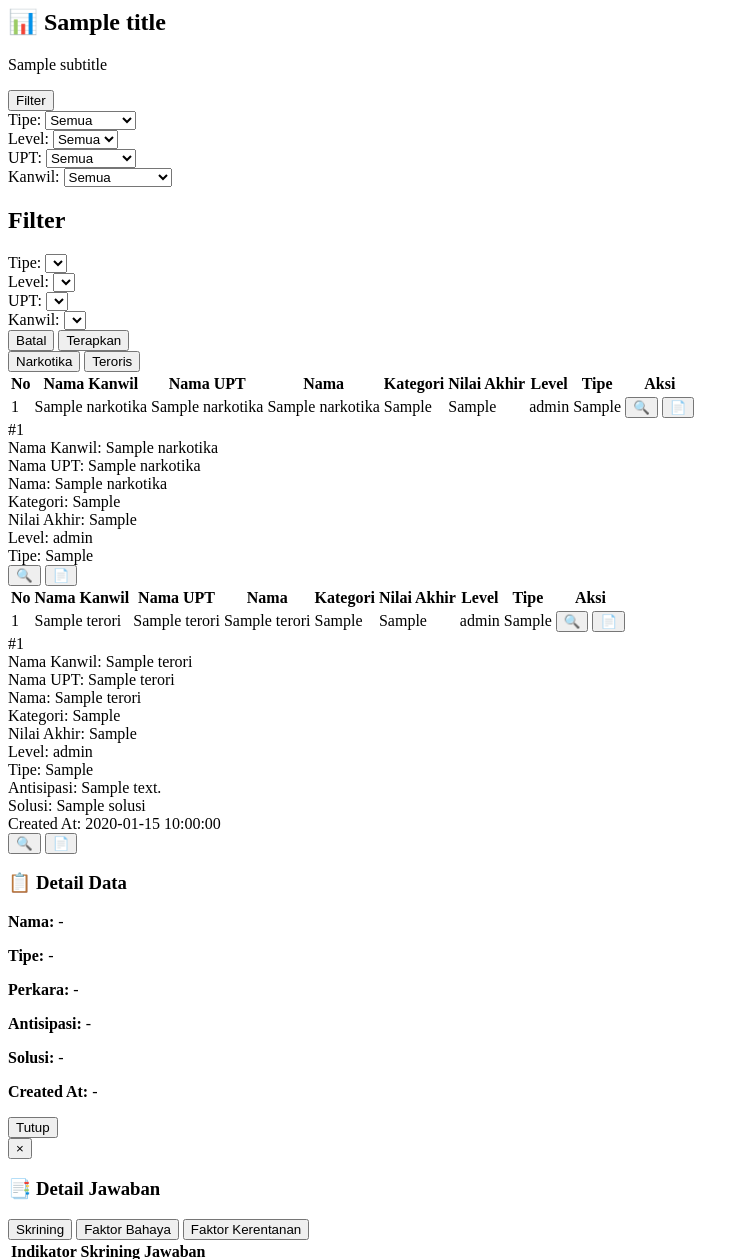
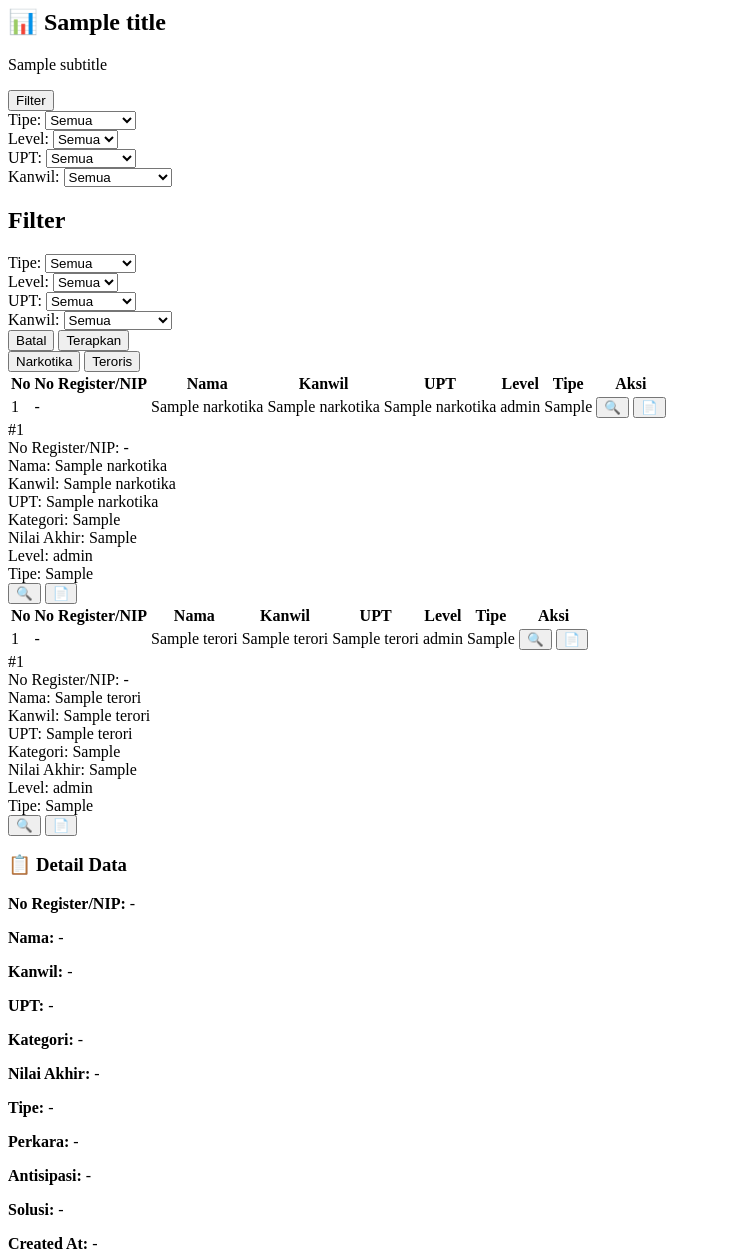
Before and after one commit to rifqimhmd/A.W.A.S., a CodeIgniter app: the page made by application/views/front/pages/datakerawanan/histori.php in a window 1280 px wide. Shown: the top 1259 px of the page, without its empty margins (0-749 px from the left). Run offline with CodeIgniter, Linux system fonts and the light colour scheme; the template is opened without the code that fills it: most values are stand-ins (such as "Sample title", 1, 10 or a date in 2020); lists and menus that the app fills with data are empty.

Commit message:
memperbaiki filter versi mobile dan merubah tabel riwayat

```diff
--- a/application/models/HistoriModel.php
+++ b/application/models/HistoriModel.php
@@ -16,6 +16,8 @@
             p.nama_pegawai,
             n.nama_narapidana,
             n.perkara,
+            n.no_register,
+            p.nip,
             COALESCE(u_peg.nama_upt, u_nap.nama_upt) AS nama_upt,
             COALESCE(k_peg.nama_kanwil, k_nap.nama_kanwil) AS nama_kanwil
         ");
--- a/application/views/front/pages/datakerawanan/histori.php
+++ b/application/views/front/pages/datakerawanan/histori.php
@@ -73,7 +73,9 @@
                     <?php foreach ($list_upt as $upt): ?>
                         <input type="text" class="border border-gray-300 rounded-lg px-3 py-2 text-sm"
                             value="<?= $upt["nama_upt"] ?>" readonly>
-                        <input type="hidden" name="upt" value="<?= $upt["id_upt"] ?>">
+                        <input type="hidden" name="upt" value="<?= $upt[
+                        	"id_upt"
+                        ] ?>">
                     <?php endforeach; ?>
 
                 <?php else: ?>
@@ -101,7 +103,9 @@
                     <?php foreach ($list_kanwil as $kanwil): ?>
                         <input type="text" class="border border-gray-300 rounded-lg px-3 py-2 text-sm"
                             value="<?= $kanwil["nama_kanwil"] ?>" readonly>
-                        <input type="hidden" name="kanwil" value="<?= $kanwil["id_kanwil"] ?>">
+                        <input type="hidden" name="kanwil" value="<?= $kanwil[
+                        	"id_kanwil"
+                        ] ?>">
                     <?php endforeach; ?>
 
                 <?php elseif ($this->session->userdata("role") === "upt"): ?>
@@ -109,7 +113,9 @@
                     <?php foreach ($list_kanwil as $kanwil): ?>
                         <input type="text" class="border border-gray-300 rounded-lg px-3 py-2 text-sm"
                             value="<?= $kanwil["nama_kanwil"] ?>" readonly>
-                        <input type="hidden" name="kanwil" value="<?= $kanwil["id_kanwil"] ?>">
+                        <input type="hidden" name="kanwil" value="<?= $kanwil[
+                        	"id_kanwil"
+                        ] ?>">
                     <?php endforeach; ?>
 
                 <?php else: ?>
@@ -138,24 +144,102 @@
 
                 <!-- Filter Mobile (sama seperti desktop) -->
                 <div id="filter-mobile-content" class="flex flex-col gap-3">
+
+                    <!-- Tipe -->
                     <div class="flex items-center gap-2">
                         <label for="filter-tipe-mobile" class="text-sm text-gray-700">Tipe:</label>
-                        <select id="filter-tipe-mobile" class="border border-gray-300 rounded-lg px-3 py-2 w-full focus:ring-2 focus:ring-red-500 focus:outline-none text-sm"></select>
+                        <select id="filter-tipe-mobile" class="border border-gray-300 rounded-lg px-3 py-2 w-full focus:ring-2 focus:ring-red-500 focus:outline-none text-sm" onchange="applyFilters()">
+                            <option value="all">Semua</option>
+                            <option value="Pegawai">Pegawai</option>
+                            <option value="Narapidana">Narapidana</option>
+                        </select>
                     </div>
 
+                    <!-- Level -->
                     <div class="flex items-center gap-2">
                         <label for="filter-level-mobile" class="text-sm text-gray-700">Level:</label>
-                        <select id="filter-level-mobile" class="border border-gray-300 rounded-lg px-3 py-2 w-full focus:ring-2 focus:ring-red-500 focus:outline-none text-sm"></select>
+                        <select id="filter-level-mobile" class="border border-gray-300 rounded-lg px-3 py-2 w-full focus:ring-2 focus:ring-red-500 focus:outline-none text-sm" onchange="applyFilters()">
+                            <option value="all">Semua</option>
+                            <option value="Merah">Merah</option>
+                            <option value="Kuning">Kuning</option>
+                            <option value="Hijau">Hijau</option>
+                        </select>
                     </div>
 
+                    <!-- UPT -->
                     <div class="flex items-center gap-2">
                         <label for="filter-upt-mobile" class="text-sm text-gray-700">UPT:</label>
-                        <select id="filter-upt-mobile" class="border border-gray-300 rounded-lg px-3 py-2 w-full focus:ring-2 focus:ring-red-500 focus:outline-none text-sm"></select>
+                        <?php if (
+                        	$this->session->userdata("role") === "upt"
+                        ): ?>
+                            <?php foreach ($list_upt as $upt): ?>
+                                <input type="text" class="border border-gray-300 rounded-lg px-3 py-2 text-sm w-full"
+                                       value="<?= $upt["nama_upt"] ?>" readonly>
+                                <input type="hidden" name="upt" value="<?= $upt[
+                                	"id_upt"
+                                ] ?>">
+                            <?php endforeach; ?>
+                        <?php else: ?>
+                            <select id="filter-upt-mobile" name="upt"
+                                    class="border border-gray-300 rounded-lg px-3 py-2 w-full focus:ring-2 focus:ring-red-500 text-sm"
+                                    onchange="applyFilters()">
+                                <option value="all">Semua</option>
+                                <?php foreach ($list_upt as $upt): ?>
+                                    <option value="<?= htmlspecialchars(
+                                    	$upt["nama_upt"],
+                                    ) ?>">
+                                        <?= htmlspecialchars(
+                                        	$upt["nama_upt"],
+                                        ) ?>
+                                    </option>
+                                <?php endforeach; ?>
+                            </select>
+                        <?php endif; ?>
                     </div>
 
+                    <!-- Kanwil -->
                     <div class="flex items-center gap-2">
                         <label for="filter-kanwil-mobile" class="text-sm text-gray-700">Kanwil:</label>
-                        <select id="filter-kanwil-mobile" class="border border-gray-300 rounded-lg px-3 py-2 w-full focus:ring-2 focus:ring-red-500 focus:outline-none text-sm"></select>
+                        <?php if (
+                        	$this->session->userdata("role") === "kanwil"
+                        ): ?>
+                            <?php foreach ($list_kanwil as $kanwil): ?>
+                                <input type="text" class="border border-gray-300 rounded-lg px-3 py-2 text-sm w-full"
+                                       value="<?= $kanwil[
+                                       	"nama_kanwil"
+                                       ] ?>" readonly>
+                                <input type="hidden" name="kanwil" value="<?= $kanwil[
+                                	"id_kanwil"
+                                ] ?>">
+                            <?php endforeach; ?>
+                        <?php elseif (
+                        	$this->session->userdata("role") === "upt"
+                        ): ?>
+                            <?php foreach ($list_kanwil as $kanwil): ?>
+                                <input type="text" class="border border-gray-300 rounded-lg px-3 py-2 text-sm w-full"
+                                       value="<?= $kanwil[
+                                       	"nama_kanwil"
+                                       ] ?>" readonly>
+                                <input type="hidden" name="kanwil" value="<?= $kanwil[
+                                	"id_kanwil"
+                                ] ?>">
+                            <?php endforeach; ?>
+                        <?php else: ?>
+                            <select id="filter-kanwil-mobile" name="kanwil"
+                                    class="border border-gray-300 rounded-lg px-3 py-2 w-full focus:ring-2 focus:ring-red-500 text-sm"
+                                    onchange="applyFilters()">
+                                <option value="all">Semua</option>
+                                <?php foreach ($list_kanwil as $kanwil): ?>
+                                    <option value="<?= htmlspecialchars(
+                                    	$kanwil["nama_kanwil"],
+                                    ) ?>">
+                                        <?= htmlspecialchars(
+                                        	$kanwil["nama_kanwil"],
+                                        ) ?>
+                                    </option>
+                                <?php endforeach; ?>
+                            </select>
+                        <?php endif; ?>
                     </div>
                 </div>
 
@@ -188,11 +272,10 @@
                 <thead class="bg-red-600 text-white text-sm sm:text-base">
                     <tr>
                         <th class="px-2 py-3 font-semibold">No</th>
-                        <th class="px-2 py-3 font-semibold">Nama Kanwil</th>
-                        <th class="px-2 py-3 font-semibold">Nama UPT</th>
+                        <th class="px-2 py-3 font-semibold">No Register/NIP</th>
                         <th class="px-2 py-3 font-semibold">Nama</th>
-                        <th class="px-2 py-3 font-semibold">Kategori</th>
-                        <th class="px-2 py-3 font-semibold">Nilai Akhir</th>
+                        <th class="px-2 py-3 font-semibold">Kanwil</th>
+                        <th class="px-2 py-3 font-semibold">UPT</th>
                         <th class="px-2 py-3 font-semibold">Level</th>
                         <th class="px-2 py-3 font-semibold">Tipe</th>
                         <th class="px-2 py-3 font-semibold">Aksi</th>
@@ -205,20 +288,19 @@
                             <tr class="hover:bg-gray-50 transition">
                                 <td class="px-2 py-3"><?= $no++ ?></td>
                                 <td class="px-2 py-3"><?= htmlspecialchars(
-                                                            $row->nama_kanwil ?? "-",
-                                                        ) ?></td>
-                                <td class="px-2 py-3"><?= htmlspecialchars(
-                                                            $row->nama_upt ?? "-",
+                                	$row->tipe_object === "Pegawai"
+                                		? $row->nip ?? "-"
+                                		: $row->no_register ?? "-",
                                 ) ?></td>
                                 <td class="px-2 py-3"><?= htmlspecialchars(
                                 	$row->nama_pegawai ??
                                 		($row->nama_narapidana ?? "-"),
                                 ) ?></td>
                                 <td class="px-2 py-3"><?= htmlspecialchars(
-                                                            $row->jenis_skrining ?? "-",
+                                	$row->nama_kanwil ?? "-",
                                 ) ?></td>
                                 <td class="px-2 py-3"><?= htmlspecialchars(
-                                                            $row->nilai_akhir ?? "-",
+                                	$row->nama_upt ?? "-",
                                 ) ?></td>
                                 <td class="px-2 py-3">
                                     <?php
@@ -291,15 +373,20 @@
                             <span class="font-semibold text-red-600">#<?= $no++ ?></span>
                         </div>
                         <div class="text-gray-700 text-sm space-y-1">
-                            <div><span class="font-medium">Nama Kanwil:</span> <?= htmlspecialchars(
-                                                                                    $row->nama_kanwil ?? "-",
-                                                                                ) ?></div>
-                            <div><span class="font-medium">Nama UPT:</span> <?= htmlspecialchars(
-                                                                                $row->nama_upt ?? "-",
+	                        <div><span class="font-medium">No Register/NIP:</span> <?= htmlspecialchars(
+                         	$row->tipe_object === "Pegawai"
+                         		? $row->nip ?? "-"
+                         		: $row->no_register ?? "-",
                          ) ?></div>
 	                        <div><span class="font-medium">Nama:</span> <?= htmlspecialchars(
                          	$row->nama_pegawai ??
                          		($row->nama_narapidana ?? "-"),
+                         ) ?></div>
+                            <div><span class="font-medium">Kanwil:</span> <?= htmlspecialchars(
+                            	$row->nama_kanwil ?? "-",
+                            ) ?></div>
+                            <div><span class="font-medium">UPT:</span> <?= htmlspecialchars(
+                            	$row->nama_upt ?? "-",
                             ) ?></div>
                             <div><span class="font-medium">Kategori:</span> <?= htmlspecialchars(
                             	$row->jenis_skrining ?? "-",
@@ -371,11 +458,10 @@
                 <thead class="bg-red-600 text-white text-sm sm:text-base">
                     <tr>
                         <th class="px-2 py-3 font-semibold">No</th>
-                        <th class="px-2 py-3 font-semibold">Nama Kanwil</th>
-                        <th class="px-2 py-3 font-semibold">Nama UPT</th>
+                        <th class="px-2 py-3 font-semibold">No Register/NIP</th>
                         <th class="px-2 py-3 font-semibold">Nama</th>
-                        <th class="px-2 py-3 font-semibold">Kategori</th>
-                        <th class="px-2 py-3 font-semibold">Nilai Akhir</th>
+                        <th class="px-2 py-3 font-semibold">Kanwil</th>
+                        <th class="px-2 py-3 font-semibold">UPT</th>
                         <th class="px-2 py-3 font-semibold">Level</th>
                         <th class="px-2 py-3 font-semibold">Tipe</th>
                         <th class="px-2 py-3 font-semibold">Aksi</th>
@@ -388,20 +474,19 @@
                             <tr class="hover:bg-gray-50 transition">
                                 <td class="px-2 py-3"><?= $no++ ?></td>
                                 <td class="px-2 py-3"><?= htmlspecialchars(
-                                                            $row->nama_kanwil ?? "-",
-                                                        ) ?></td>
-                                <td class="px-2 py-3"><?= htmlspecialchars(
-                                                            $row->nama_upt ?? "-",
+                                	$row->tipe_object === "Pegawai"
+                                		? $row->nip ?? "-"
+                                		: $row->no_register ?? "-",
                                 ) ?></td>
                                 <td class="px-2 py-3"><?= htmlspecialchars(
                                 	$row->nama_pegawai ??
                                 		($row->nama_narapidana ?? "-"),
                                 ) ?></td>
                                 <td class="px-2 py-3"><?= htmlspecialchars(
-                                                            $row->jenis_skrining ?? "-",
+                                	$row->nama_kanwil ?? "-",
                                 ) ?></td>
                                 <td class="px-2 py-3"><?= htmlspecialchars(
-                                                            $row->nilai_akhir ?? "-",
+                                	$row->nama_upt ?? "-",
                                 ) ?></td>
                                 <td class="px-2 py-3">
                                     <?php
@@ -474,15 +559,20 @@
                             <span class="font-semibold text-red-600">#<?= $no++ ?></span>
                         </div>
                         <div class="text-gray-700 text-sm space-y-1">
-                            <div><span class="font-medium">Nama Kanwil:</span> <?= htmlspecialchars(
-                                                                                    $row->nama_kanwil ?? "-",
-                                                                                ) ?></div>
-                            <div><span class="font-medium">Nama UPT:</span> <?= htmlspecialchars(
-                                                                                $row->nama_upt ?? "-",
+	                        <div><span class="font-medium">No Register/NIP:</span> <?= htmlspecialchars(
+                         	$row->tipe_object === "Pegawai"
+                         		? $row->nip ?? "-"
+                         		: $row->no_register ?? "-",
                          ) ?></div>
 	                        <div><span class="font-medium">Nama:</span> <?= htmlspecialchars(
                          	$row->nama_pegawai ??
                          		($row->nama_narapidana ?? "-"),
+                         ) ?></div>
+                            <div><span class="font-medium">Kanwil:</span> <?= htmlspecialchars(
+                            	$row->nama_kanwil ?? "-",
+                            ) ?></div>
+                            <div><span class="font-medium">UPT:</span> <?= htmlspecialchars(
+                            	$row->nama_upt ?? "-",
                             ) ?></div>
                             <div><span class="font-medium">Kategori:</span> <?= htmlspecialchars(
                             	$row->jenis_skrining ?? "-",
@@ -507,23 +597,6 @@
                             </div>
                             <div><span class="font-medium">Tipe:</span> <?= htmlspecialchars(
                             	$row->tipe_object ?? "-",
-                                                                        ) ?></div>
-                            <?php if (
-                                strtolower(trim($row->tipe_object ?? "")) ===
-                                "narapidana"
-                            ): ?>
-                                <div><span class="font-medium">Perkara:</span> <?= htmlspecialchars(
-                                                                                    $row->perkara ?? "-",
-                                                                                ) ?></div>
-                            <?php endif; ?>
-                            <div><span class="font-medium">Antisipasi:</span> <?= htmlspecialchars(
-                                                                                    $row->nama_antisipasi ?? "-",
-                                                                                ) ?></div>
-                            <div><span class="font-medium">Solusi:</span> <?= htmlspecialchars(
-                                                                                $row->solusi ?? "-",
-                                                                            ) ?></div>
-                            <div><span class="font-medium">Created At:</span> <?= htmlspecialchars(
-                                                                                    $row->created_at ?? "-",
                             ) ?></div>
                         </div>
 
@@ -568,7 +641,12 @@
         <div class="bg-white rounded-xl shadow-lg max-w-2xl w-full relative mx-4">
             <h3 class="text-xl font-semibold text-blue-700 p-6 pb-3">📋 Detail Data</h3>
             <div class="p-6 space-y-4 max-h-[70vh] overflow-y-auto" id="detailContent">
+                <p><strong>No Register/NIP:</strong> <span id="detailNoReg">-</span></p>
                 <p><strong>Nama:</strong> <span id="detailNama">-</span></p>
+                <p><strong>Kanwil:</strong> <span id="detailKanwil">-</span></p>
+                <p><strong>UPT:</strong> <span id="detailUPT">-</span></p>
+                <p><strong>Kategori:</strong> <span id="detailKategori">-</span></p>
+                <p><strong>Nilai Akhir:</strong> <span id="detailNilai">-</span></p>
                 <p><strong>Tipe:</strong> <span id="detailTipe">-</span></p>
                 <p><strong>Perkara:</strong> <span id="detailPerkara">-</span></p>
                 <p><strong>Antisipasi:</strong> <span id="detailAntisipasi">-</span></p>
@@ -670,7 +748,12 @@
         }
 
         function showDetail(rowData) {
+            document.getElementById("detailNoReg").textContent = rowData.nip || rowData.no_register || "-";
             document.getElementById("detailNama").textContent = rowData.nama_pegawai || rowData.nama_narapidana || "-";
+            document.getElementById("detailKanwil").textContent = rowData.nama_kanwil || "-";
+            document.getElementById("detailUPT").textContent = rowData.nama_upt || "-";
+            document.getElementById("detailKategori").textContent = rowData.jenis_skrining || "-";
+            document.getElementById("detailNilai").textContent = rowData.nilai_akhir || "-";
             document.getElementById("detailTipe").textContent = rowData.tipe_object || "-";
             document.getElementById("detailPerkara").textContent = rowData.perkara || "-";
             document.getElementById("detailAntisipasi").textContent = rowData.nama_antisipasi || "-";
```
Lines whose indentation alone changed are shown as unchanged.
